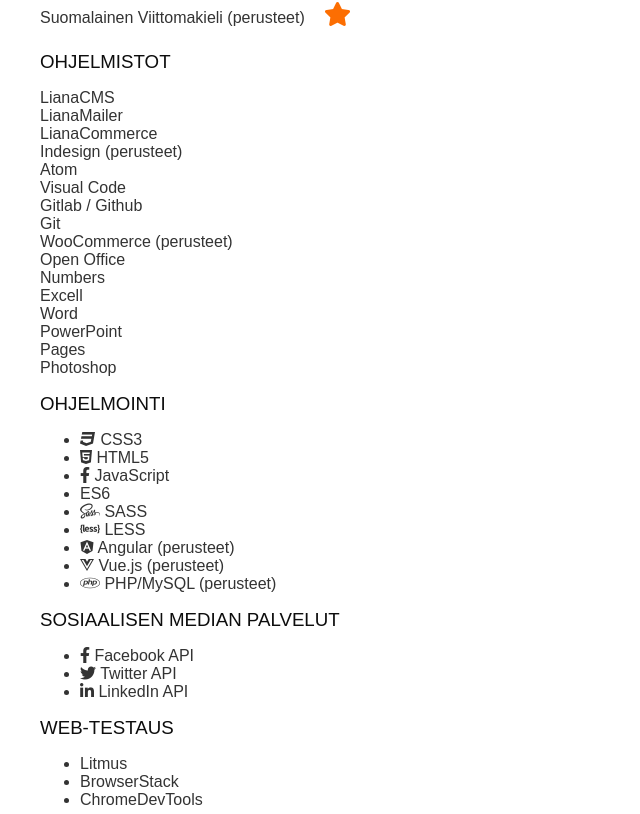
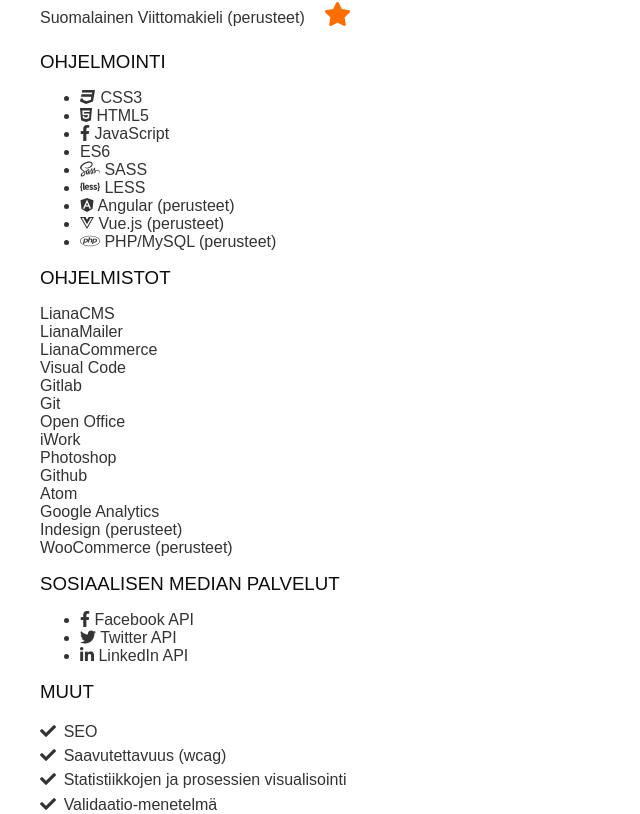
Before and after one commit to lellu/elisatervonencom, a Nuxt app: page / in a window 1280 px wide. Shown: the part 5006-5820 px from the top of the page, without its empty margins (0-640 px from the left). Built offline with nearby package versions, Linux system fonts and the light colour scheme.

Commit message:
Content update

```diff
--- a/components/Knowledge.vue
+++ b/components/Knowledge.vue
@@ -20,11 +20,6 @@
       <div class="t-cell"><Stars :number="language.levelnumber" /></div>
     </div>
 
-    <h3>Ohjelmistot</h3>
-    <div v-for="software in softwares" v-if="software.type==filter||filter=='all'||software.type==''" :key="software.id">
-      {{ software.name }} <span v-show="software.level">({{ software.level }})</span>
-    </div>
-
     <h3 v-show="filter=='web'||filter=='all'" class="web">Ohjelmointi</h3>
     <ul>
       <li v-for="code in coding" v-if="code.type==filter||filter=='all'||code.type==''" :key="code.id">
@@ -32,17 +27,19 @@
       </li>
     </ul>
 
+    <h3>Ohjelmistot</h3>
+    <div v-for="daily in dailysoftwares" v-if="daily.type==filter||filter=='all'||daily.type==''" :key="daily.id">
+      {{ daily.name }} <span v-show="daily.level">({{ daily.level }})</span>
+    </div>
+
+    <div v-for="software in softwares" v-if="software.type==filter||filter=='all'||software.type==''" :key="software.id">
+      {{ software.name }} <span v-show="software.level">({{ software.level }})</span>
+    </div>
+
     <h3 v-show="filter=='web'||filter=='all'">Sosiaalisen median palvelut</h3>
     <ul>
       <li v-for="service in services" v-if="service.type==filter||filter=='all'||service.type==''" :key="service.id">
         <i :class="service.icon" /> {{ service.name }} <span v-show="service.level">({{ service.level }})</span>
-      </li>
-    </ul>
-
-    <h3 v-show="filter=='web'||filter=='all'" class="web">Web-testaus</h3>
-    <ul>
-      <li v-for="test in testing" v-if="test.type==filter||filter=='all'||test.type==''" :key="test.id">
-        {{ test.name }} <span v-show="test.level">({{ test.level }})</span>
       </li>
     </ul>
 
@@ -77,28 +74,23 @@
         {id: 3, name: 'Ruotsi', level: 'heikko', levelnumber: 2, type: '' },
         {id: 4, name: 'Suomalainen Viittomakieli', level: 'perusteet', levelnumber: 1, type: ''}
       ],
-      softwares: [
-        {id: 1, name: 'LianaCMS', level: '', levelnumber: 100, type: 'web' },
+      dailysoftwares: [
+        {id: 1, name: 'LianaCMS', level: '', levelnumber: 100, type: '' },
         {id: 2, name: 'LianaMailer', level: '', levelnumber: 80, type: 'web' },
         {id: 3, name: 'LianaCommerce', level: '', levelnumber: 70, type: 'web' },
+        {id: 4, name: 'Visual Code', level: '', levelnumber: 80, type: 'web' },
+        {id: 5, name: 'Gitlab', level: '', levelnumber: 70, type: 'web', icon: 'fab fa-gitlab' },
+        {id: 6, name: 'Git', level: '', levelnumber: 70, type: 'web', icon: 'fab fa-git' },
+        {id: 7, name: 'Open Office', level: '', levelnumber: 90, type: '' },
+        {id: 8, name: 'iWork', level: '', levelnumber: 80, type: '' },
+        {id: 9, name: 'Photoshop', level: '', levelnumber: 80, type: '' }
+      ],
+      softwares: [
+        {id: 1, name: 'Github', level: '', levelnumber: 70, type: 'web', icon: 'fab fa-github' },
+        {id: 2, name: 'Atom', level: '', levelnumber: 80, type: 'web' },
+        {id: 3, name: 'Google Analytics', level: '', levelnumber: 40, type: 'web'  },
         {id: 4, name: 'Indesign', level: 'perusteet', levelnumber: 40, type: 'web' },
-        {id: 5, name: 'Atom', level: '', levelnumber: 80, type: 'web' },
-        {id: 6, name: 'Visual Code', level: '', levelnumber: 80, type: 'web' },
-        {id: 7, name: 'Gitlab / Github', level: '', levelnumber: 70, type: 'web' },
-        {id: 8, name: 'Git', level: '', levelnumber: 70, type: 'web' },
-        {id: 9, name: 'WooCommerce', level: 'perusteet', levelnumber: 40, type: 'web' },
-        {id: 10, name: 'Open Office', level: '', levelnumber: 90, type: 'other' },
-        {id: 11, name: 'Numbers', level: '', levelnumber: 80, type: '' },
-        {id: 12, name: 'Excell', level: '', levelnumber: 80, type: '' },
-        {id: 13, name: 'Word', level: '', levelnumber: 90, type: '' },
-        {id: 14, name: 'PowerPoint', level: '', levelnumber: 70, type: '' },
-        {id: 15, name: 'Pages', level: '', levelnumber: 80, type: '' },
-        {id: 16, name: 'Photoshop', level: '', levelnumber: 80, type: '' }
-      ],
-      testing: [
-        {id: 1, name: 'Litmus', level: '', levelnumber: 100, type: 'web' },
-        {id: 2, name: 'BrowserStack', level: '', levelnumber: 90, type: 'web' },
-        {id: 3, name: 'ChromeDevTools', level: '', levelnumber: 90, type: 'web' }
+        {id: 5, name: 'WooCommerce', level: 'perusteet', levelnumber: 40, type: 'web' }
       ],
       services: [
         {id: 1, name: 'Facebook API', level: '', levelnumber: 80, icon: 'fab fa-facebook-f', type: 'web' },
```
